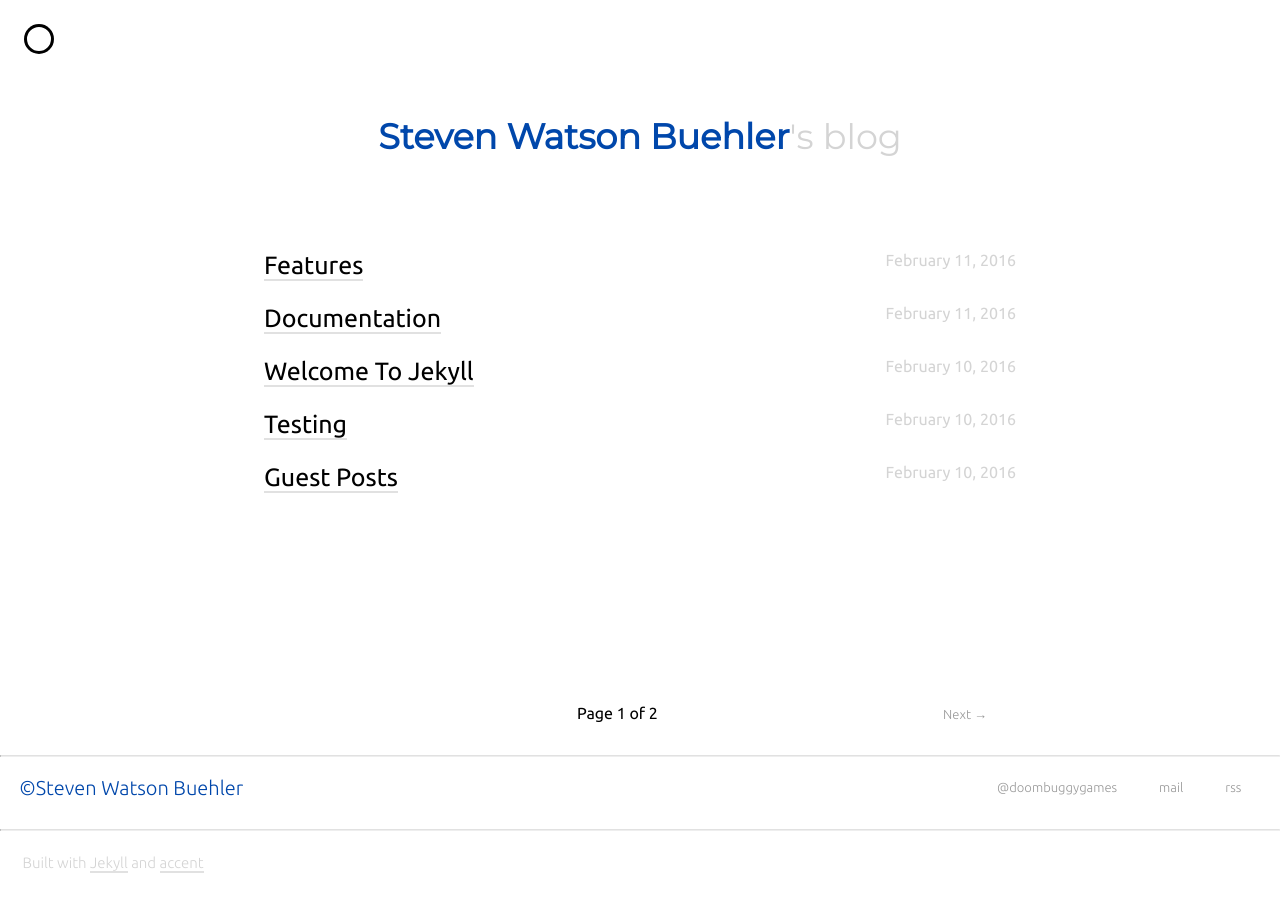
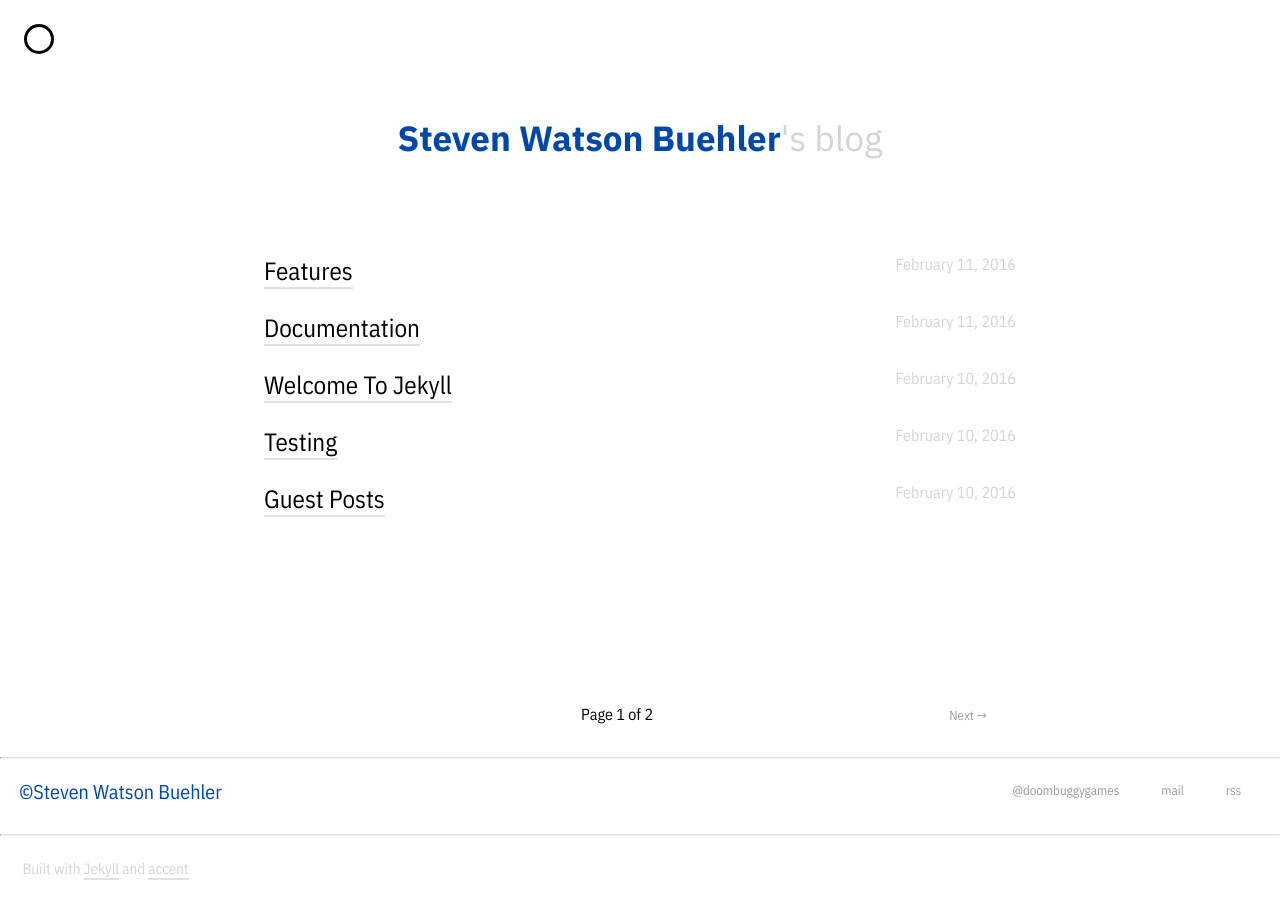
Before and after one commit to swbuehler/stevenwatsonbuehler.github.io, a Jekyll site: the page built from index.html, in a window 1280 px wide. Built offline with Jekyll 4.4.1, drawn with Linux system fonts in a browser that asks for light colours; nearby versions of some CDN libraries; the list of posts is cut into pages by our own code.

Commit message:
Style updates.

```diff
--- a/_layouts/default.html
+++ b/_layouts/default.html
@@ -21,7 +21,7 @@
         {% assign url = site.url | append: site.baseurl | append: page.url %}
     {% endif %}
     <meta name="description" content="{{ desc }}">
-    <link href='https://fonts.googleapis.com/css?family=Roboto+Mono:400,300,500,700|Ubuntu:400,300,300italic,500,700|Montserrat' rel='stylesheet' type='text/css'>
+    <link href="https://fonts.googleapis.com/css?family=IBM+Plex+Mono:400,400i,700,700i|IBM+Plex+Sans+Condensed:400,400i,700,700i|IBM+Plex+Sans:400,400i,700,700i|IBM+Plex+Serif:400,400i,700,700i&display=swap" rel="stylesheet">
     <link rel="alternate" type="application/rss+xml" title="{{ site.title }} RSS" href="/feed.xml" />
     <link rel="stylesheet" href="{{ site.baseurl }}/css/main.css">
     {% if site.favicon %}
--- a/_sass/_style.scss
+++ b/_sass/_style.scss
@@ -40,7 +40,7 @@ body {
     text-align: center;
     font-size: 20px;
     margin-bottom: 20px;
-    font-family: 'Roboto Mono', 'sans-serif';
+    font-family: 'IBM Plex Sans Condensed', sans-serif;
     @media (max-width: $break-small) {
         height: 100%;
         font-size: 17px;
@@ -156,7 +156,7 @@ footer {
     text-align: center;
     margin: auto;
     font-size: 30px;
-    font-family: 'Montserrat';
+    font-family: 'IBM Plex Sans';
 }
 .container {
     max-width: $max-width;
@@ -250,7 +250,7 @@ footer {
 * * * * * * * * * * * */
 
 .post-date {
-    font-family: 'Montserrat';
+    font-family: 'IBM Plex Sans';
     font-weight: lighter;
 }
 
--- a/_sass/_vars.scss
+++ b/_sass/_vars.scss
@@ -1,7 +1,7 @@
 // Font stacks
-$font-stack-one: 'ubuntu';
-$font-stack-three: 'Montserrat';
-$code-font: 'Menlo', 'Roboto Mono', 'Roboto';
+$font-stack-one: 'IBM Plex Sans Condensed';
+$font-stack-three: 'IBM Plex Sans';
+$code-font: 'IBM Plex Mono';
 
 // Spacing and Sizes
 $base-font-size: 1.2em;
```
